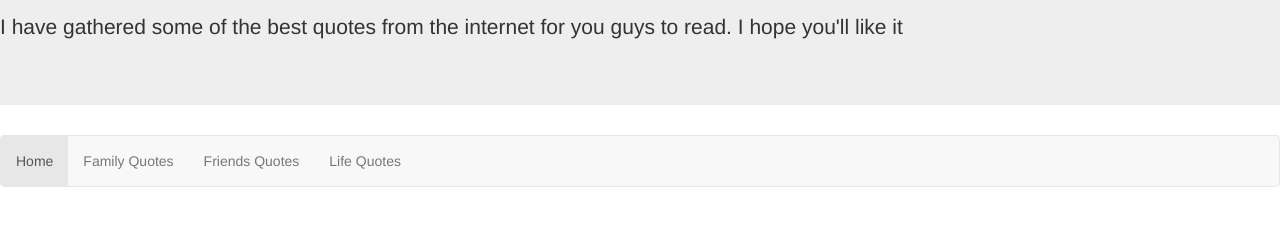
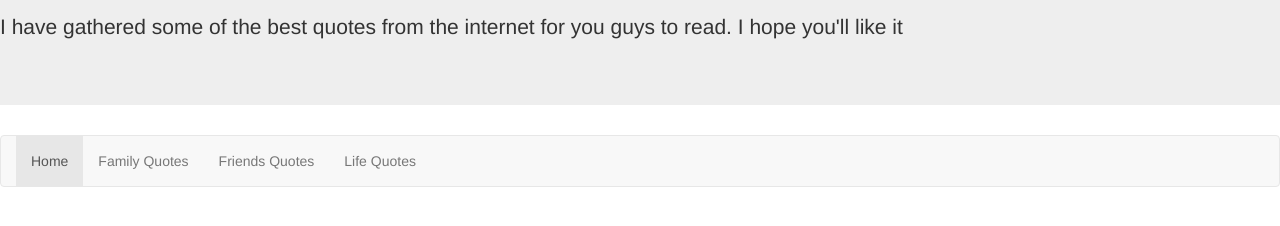
Before and after one commit to rodarodolfo/IdiomTrendsPage5.github.io, a plain HTML site: page index.html in a window 1280 px wide. Shown: the part 180-406 px from the top of the page. Drawn offline with nearby package versions, Linux system fonts and the light colour scheme.

Commit message:
Update index.html

```diff
--- a/index.html
+++ b/index.html
@@ -26,7 +26,7 @@
       </div>
 
     <nav class="navbar navbar-default">
-      <div class="container-fluif">
+      <div class="container-fluid">
         <ul class="nav navbar-nav">
           <li class="active"><a href="https://rodarodolfo.github.io/SoulfulQuotes.github.io/#">Home</a></li>
           <li><a href="#">Family Quotes</a></li>
```
